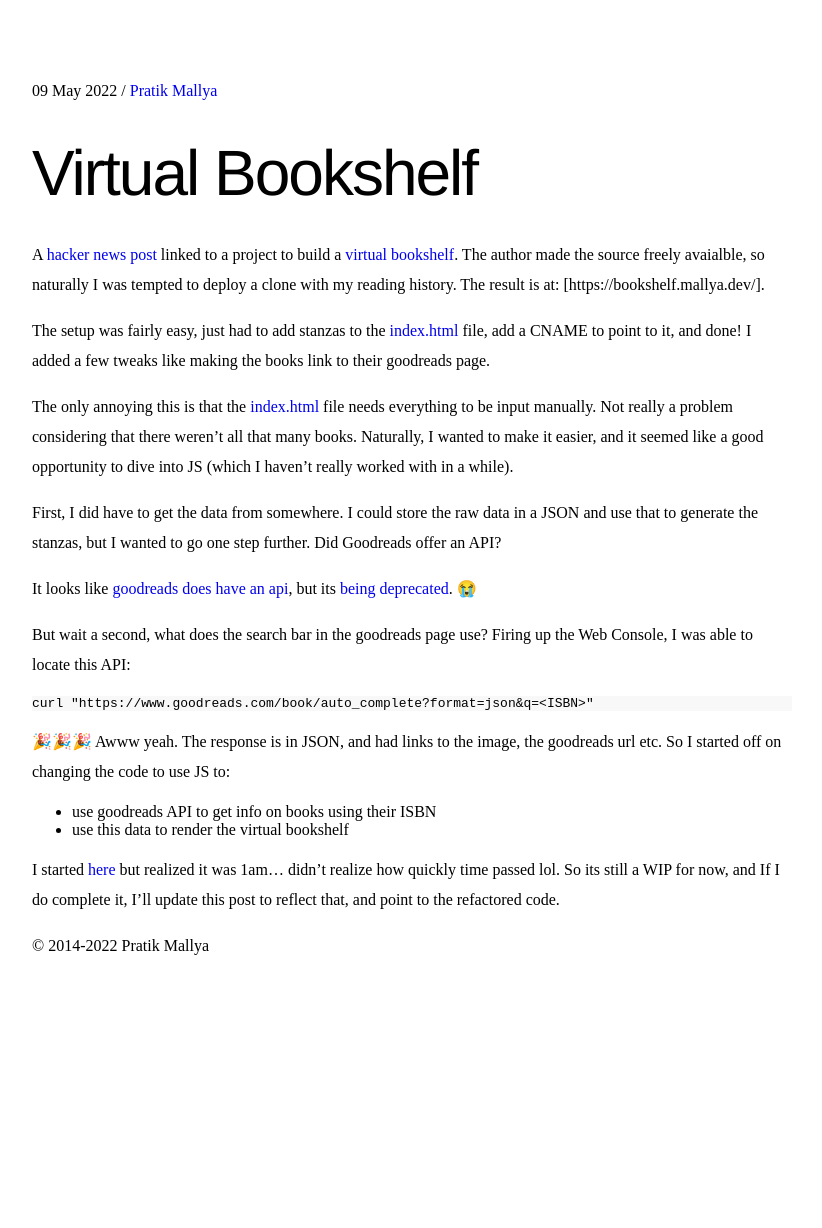
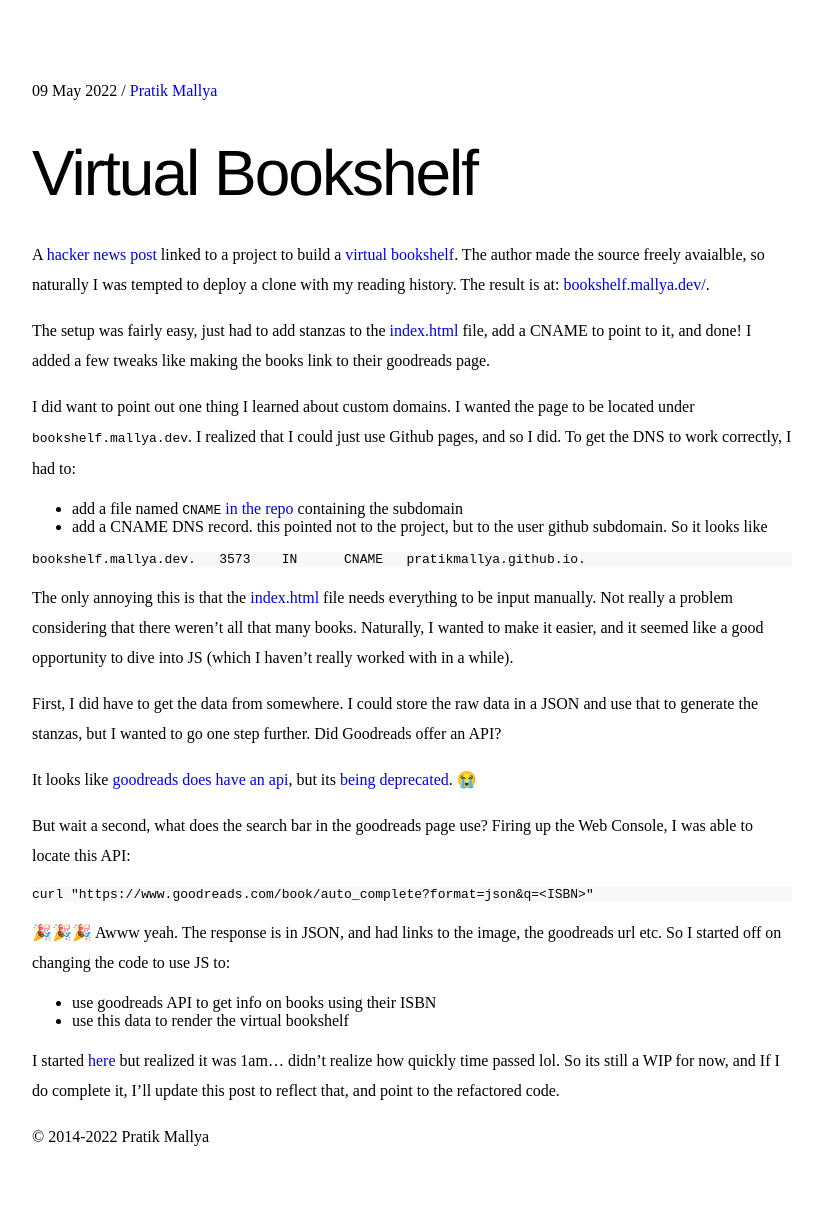
Before and after one commit to pratikmallya/pratikmallya.github.io, a Jekyll site: the page built from _posts/2022-05-09-virtual-bookshelf.md, in a window 1280 px wide. Shown: the whole page, without its empty margins (228-1050 px from the left). Built offline with Jekyll 4.4.1, drawn with Linux system fonts in a browser that asks for light colours; before the commit the page ends 1037 px from its top, so only the background shows below that.

Commit message:
add CNAME desc

````diff
--- a/_posts/2022-05-09-virtual-bookshelf.md
+++ b/_posts/2022-05-09-virtual-bookshelf.md
@@ -5,9 +5,18 @@ description: "Building a virtual bookshelf"
 tags: ["books"]
 ---
 
-A [hacker news post] linked to a project to build a [virtual bookshelf]. The author made the source freely avaialble, so naturally I was tempted to deploy a clone with my reading history. The result is at: [https://bookshelf.mallya.dev/].
+A [hacker news post] linked to a project to build a [virtual bookshelf]. The author made the source freely avaialble, so naturally I was tempted to deploy a clone with my reading history. The result is at: [bookshelf.mallya.dev/](https://bookshelf.mallya.dev/).
 
 The setup was fairly easy, just had to add stanzas to the [index.html] file, add a CNAME to point to it, and done! I added a few tweaks like making the books link to their goodreads page.
+
+I did want to point out one thing I learned about custom domains. I wanted the page to be located under `bookshelf.mallya.dev`. I realized that I could just use Github pages, and so I did. To get the DNS to work correctly, I had to:
+
+* add a file named `CNAME` [in the repo](https://github.com/pratikmallya/virtual-bookshelf/blob/816e8bac6ab3faede29d5536a6732892f28e618c/CNAME) containing the subdomain
+* add a CNAME DNS record. this pointed not to the project, but to the user github subdomain. So it looks like
+
+```
+bookshelf.mallya.dev.	3573	IN	CNAME	pratikmallya.github.io.
+```
 
 The only annoying this is that the [index.html] file needs everything to be input manually. Not really a problem considering that there weren't all that many books. Naturally, I wanted to make it easier, and it seemed like a good opportunity to dive into JS (which I haven't really worked with in a while).
 
````
